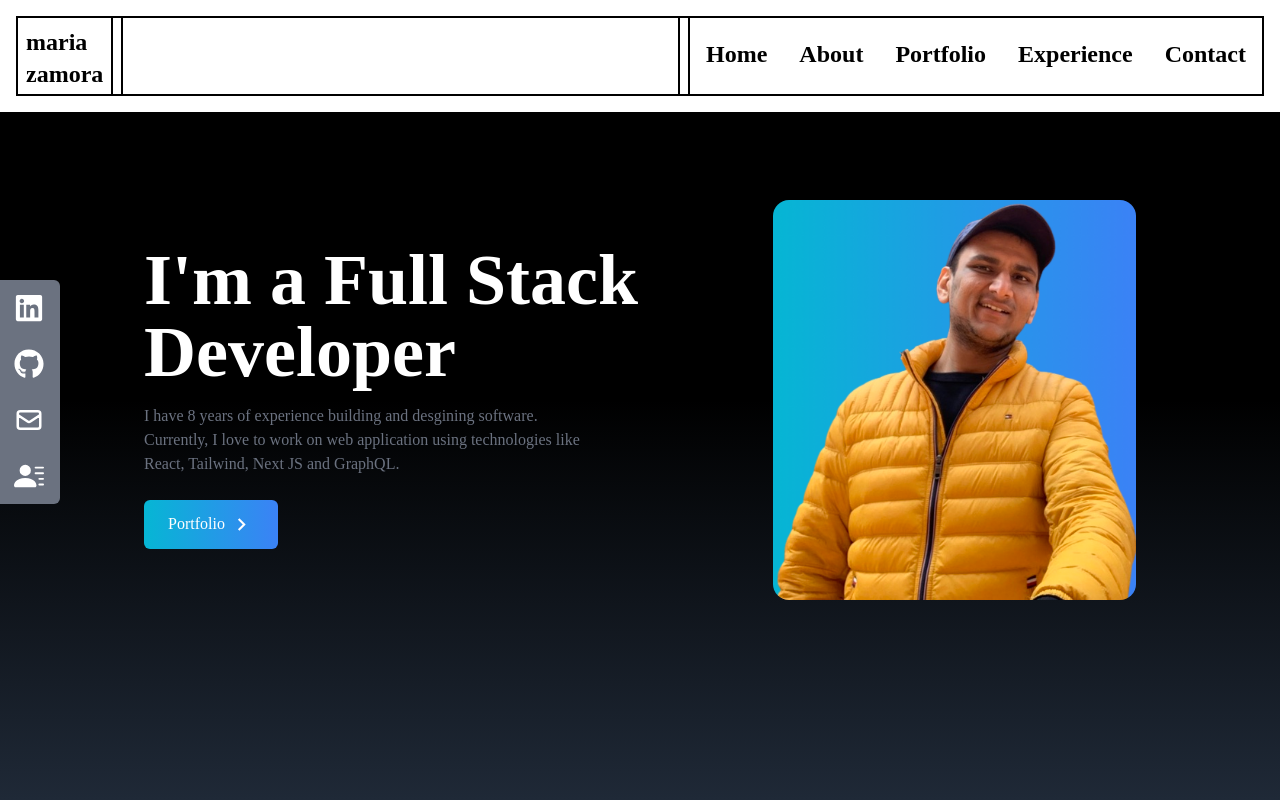
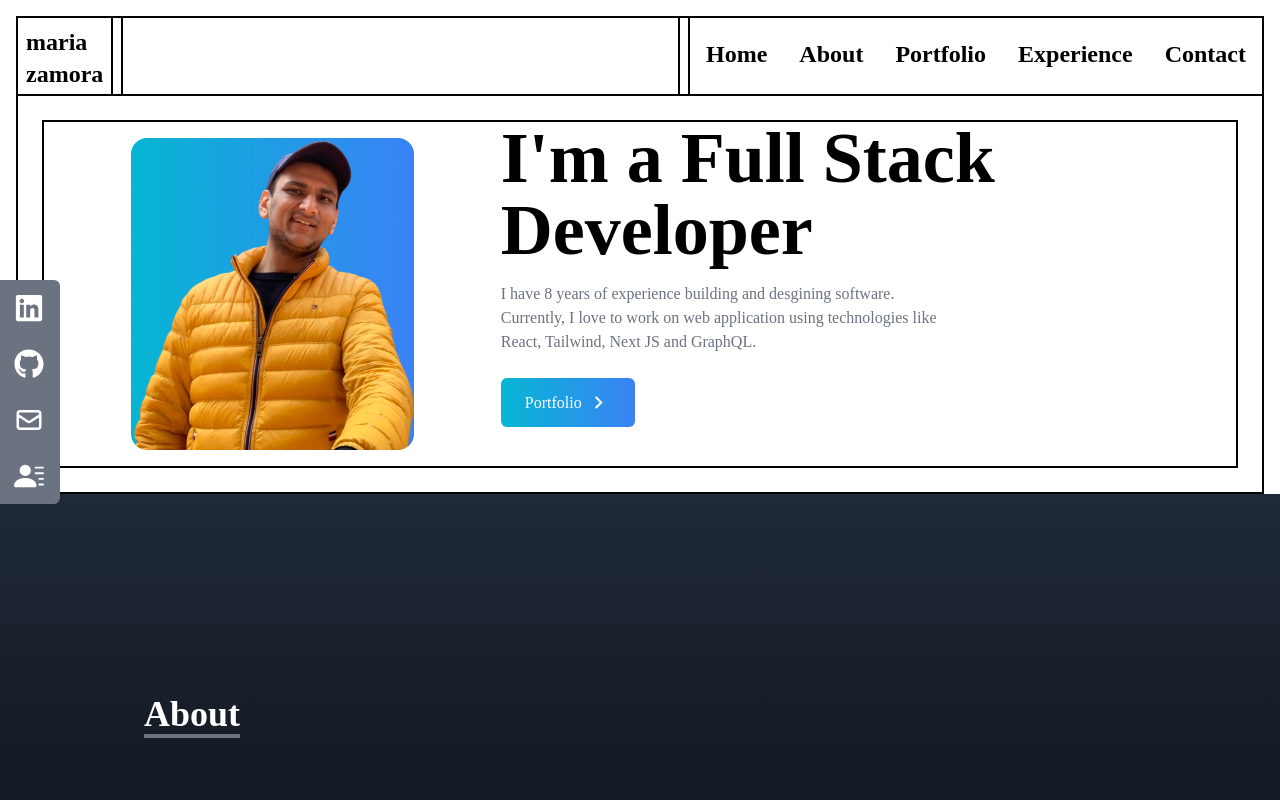
Before and after one commit to zamariac/portfolio23, a React (Create React App) app: page / in a window 1280 px wide. Shown: the top 800 px of the page. Built offline with nearby package versions, Linux system fonts and the light colour scheme; the HTML template or start-up script is replaced by a standard one.

Commit message:
Home layout adjusted

```diff
--- a/src/components/Home.jsx
+++ b/src/components/Home.jsx
@@ -7,11 +7,20 @@ const Home = () => {
   return (
     <div
       name="home"
-      className="h-screen w-full bg-gradient-to-b from-black via-black to-gray-800"
+      className="bg-white w-screen"
     >
-      <div className="max-w-screen-lg mx-auto flex flex-col items-center justify-center h-full px-4 md:flex-row">
-        <div className="flex flex-col justify-center h-full">
-          <h2 className="text-4xl sm:text-7xl font-bold text-white">
+      <div className="flex px-4">
+        <div className="border-2 border-t-0 border-black p-6">
+            <div className="flex flex-col-reverse md:flex-row border-2 border-black">
+              <div className="p-4">
+                <img
+                  src={HeroImage}
+                  alt="my profile"
+                  className="rounded-2xl mx-auto w-2/3 "
+                />
+              </div>
+              <div className="">
+                <h2 className="text-4xl sm:text-7xl font-bold text-black">
                   I'm a Full Stack Developer
                 </h2>
                 <p className="text-gray-500 py-4 max-w-md">
@@ -34,13 +43,8 @@ const Home = () => {
                   </Link>
                 </div>
               </div>
+            </div>
 
-        <div>
-          <img
-            src={HeroImage}
-            alt="my profile"
-            className="rounded-2xl mx-auto w-2/3 md:w-full"
-          />
         </div>
       </div>
   </div>
--- a/src/components/NavBar.jsx
+++ b/src/components/NavBar.jsx
@@ -29,9 +29,9 @@ const NavBar = () => {
   ];
 
   return (
-    <div className="bg-white fixed">
-      <div className="flex h-20 w-screen px-4 my-4 text-black">
-      <div className="flex flex-inline w-screen justify-between border-2 border-black">
+    <div className="bg-white">
+      <div className="flex h-20 w-screen mt-4 text-black">
+      <div className="flex flex-inline w-screen justify-between border-2 border-black mx-4">
         <div className="border-r-2 border-black p-2">
           <h1 className="text-2xl font-bold">maria zamora</h1>
         </div>
--- a/src/components/Portfolio.jsx
+++ b/src/components/Portfolio.jsx
@@ -35,7 +35,8 @@ const Portfolio = () => {
   ];
 
   return (
-    <div
+    <div className="bg-white">
+      <div
       name="portfolio"
       className="bg-gradient-to-b from-black to-gray-800 w-full text-white md:h-screen"
     >
@@ -68,6 +69,7 @@ const Portfolio = () => {
         </div>
       </div>
     </div>
+    </div>
   );
 };
 
```
Lines whose indentation alone changed are shown as unchanged.
